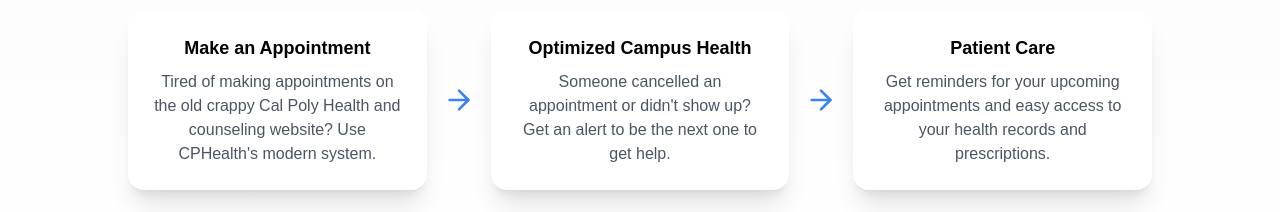
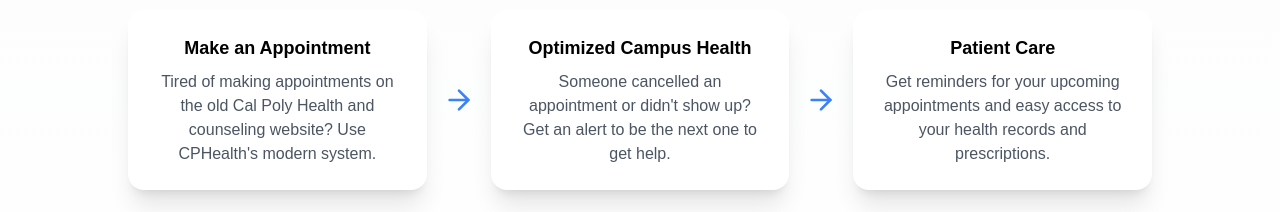
Before and after one commit to rishiguptagit/unihealth, a Next.js app: page / in a window 1280 px wide. Shown: the part 643-855 px from the top of the page. Built offline with nearby package versions, Linux system fonts and the light colour scheme.

Commit message:
Rid of swear words

```diff
--- a/app/page.tsx
+++ b/app/page.tsx
@@ -119,7 +119,7 @@
                   className="bg-white dark:bg-gray-800 p-6 rounded-2xl shadow-xl transition-all duration-200 flex-1"
                 >
                   <h3 className="text-lg font-semibold mb-2 text-black dark:text-white">Make an Appointment</h3>
-                  <p className="text-gray-600 dark:text-gray-300">Tired of making appointments on the old crappy Cal Poly Health and counseling website? Use CPHealth's modern system.</p>
+                  <p className="text-gray-600 dark:text-gray-300">Tired of making appointments on the old Cal Poly Health and counseling website? Use CPHealth's modern system.</p>
                 </motion.div>
                 <div className="flex items-center justify-center">
                   <FiArrowRight className="w-8 h-8 text-blue-500 dark:text-blue-400 hidden md:block" />
```
